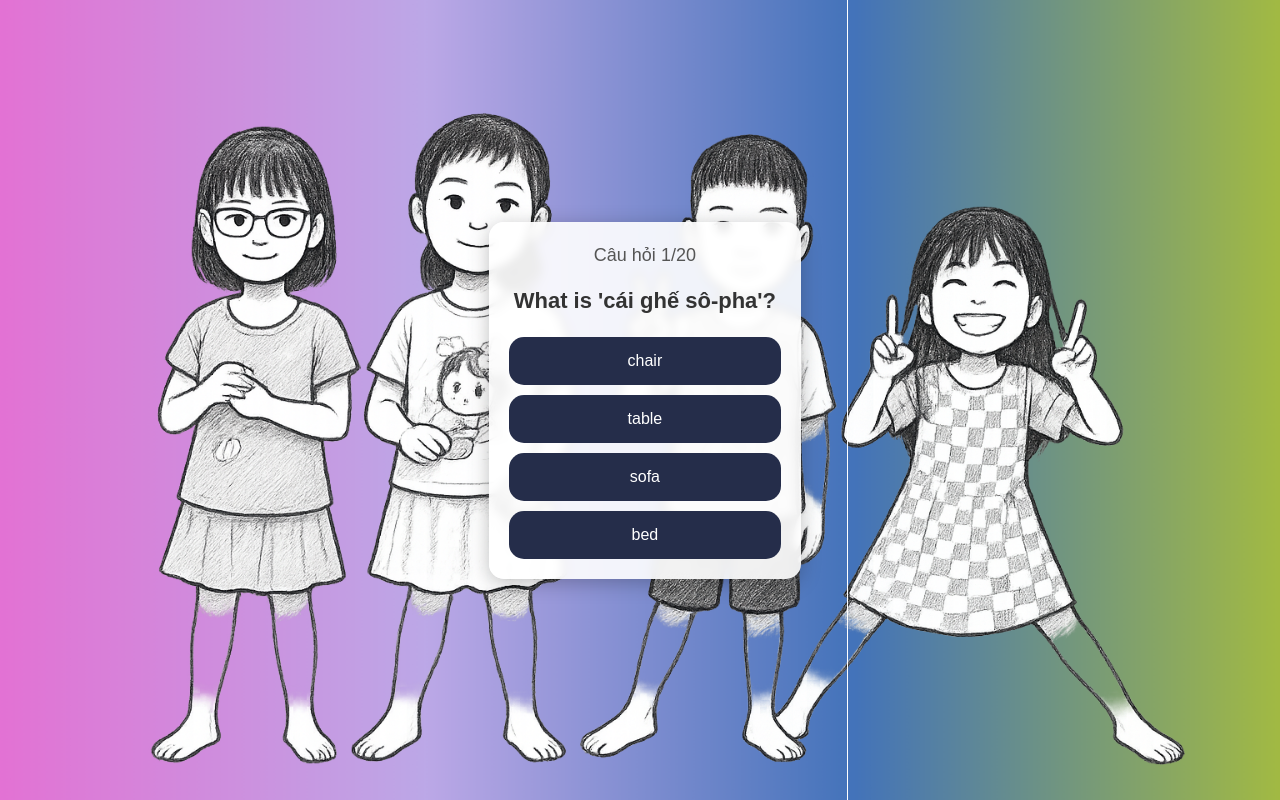
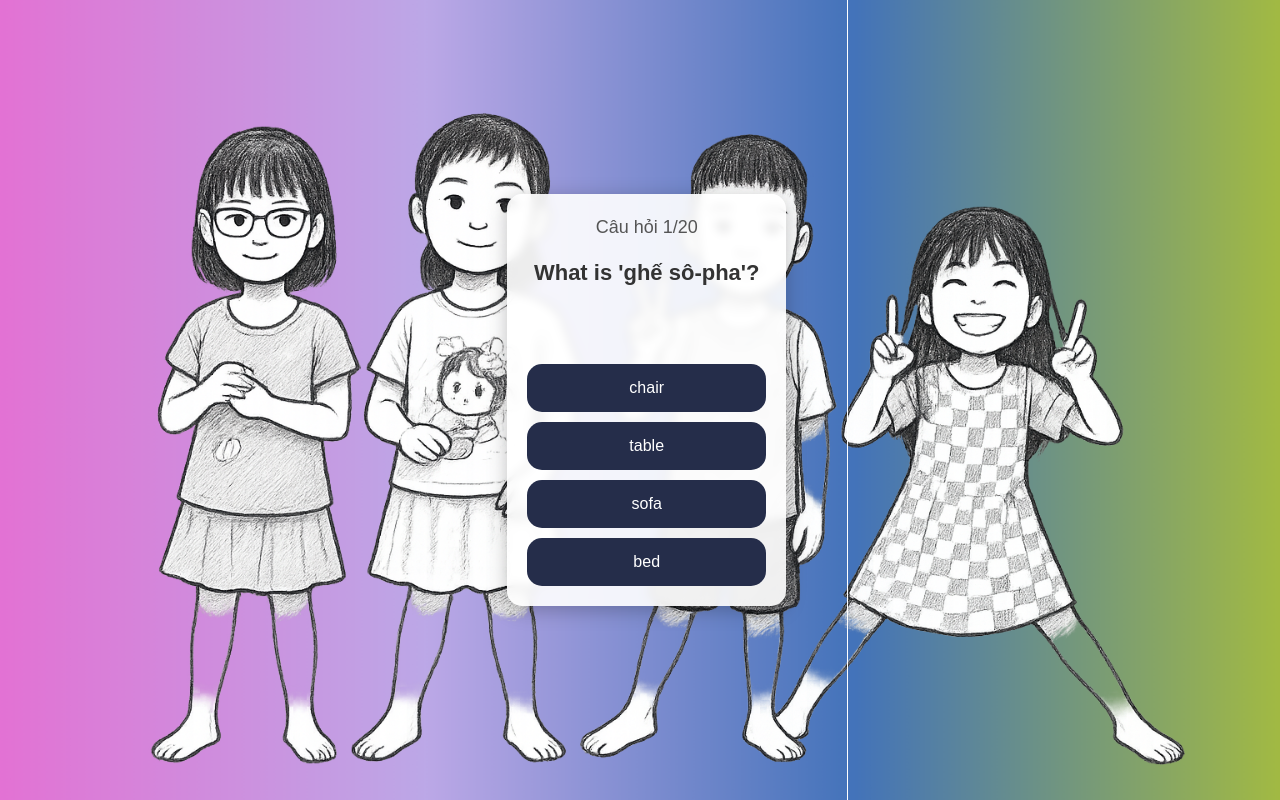
Before and after one commit to annhien-dev/my-quiz-app-for-angel, a React (Vite) app: page / in a window 1280 px wide. Built offline with nearby package versions, Linux system fonts and the light colour scheme.

Commit message:
thêm hint

```diff
--- a/src/App.css
+++ b/src/App.css
@@ -141,3 +141,35 @@ input:disabled {
   color: #333;
   font-weight: normal;
 }
+
+/* === PHẦN THÊM MỚI CHO CHỨC NĂNG GỢI Ý === */
+.hint-section {
+  margin-top: 15px;
+  min-height: 40px; /* Tạo khoảng trống để giao diện không bị giật khi hint xuất hiện */
+  display: flex;
+  justify-content: center;
+  align-items: center;
+}
+
+.hint-button {
+  background-color: #ffc107; /* Màu vàng cho nút Gợi ý nổi bật */
+  color: #212529; /* Màu chữ đen */
+  padding: 8px 16px;
+  font-size: 14px;
+  font-weight: bold;
+}
+
+.hint-button:hover {
+  background-color: #e0a800; /* Màu vàng đậm hơn khi di chuột */
+}
+
+.hint-text {
+  font-style: italic;
+  color: #6c757d; /* Màu xám */
+  background-color: #f8f9fa;
+  padding: 10px;
+  border-radius: 5px;
+  border: 1px dashed #ced4da;
+  width: 90%; /* Chiếm gần hết chiều rộng để dễ đọc */
+  margin: 0 auto; /* Căn giữa */
+}
--- a/src/App.jsx
+++ b/src/App.jsx
@@ -9,9 +9,11 @@ function App() {
   const [showScore, setShowScore] = useState(false);
   const [inputValue, setInputValue] = useState('');
 
-  // Cập nhật state để chứa cả phiên âm
   const [feedback, setFeedback] = useState({ message: '', type: '', phonetic: '' });
   const [isAnswered, setIsAnswered] = useState(false);
+
+  // PHẦN THÊM MỚI 1: Thêm state để quản lý việc hiển thị gợi ý
+  const [showHint, setShowHint] = useState(false);
 
   const handleAnswerSubmit = (submittedAnswer) => {
     if (isAnswered) return;
@@ -19,11 +21,11 @@ function App() {
 
     const currentQuizItem = quizData[currentQuestion];
     const correctAnswer = currentQuizItem.correctAnswer;
-    const phonetic = currentQuizItem.phonetic || ''; // Lấy phiên âm, nếu không có thì là chuỗi rỗng
+    const phonetic = currentQuizItem.phonetic || '';
 
     if (submittedAnswer.trim().toLowerCase() === correctAnswer.toLowerCase()) {
       setScore(score + 1);
-      setFeedback({ message: "Chúc mừng Tú Anh Angel!", type: 'correct', phonetic: phonetic });
+      setFeedback({ message: "Chúc mừng!", type: 'correct', phonetic: phonetic });
     } else {
       setFeedback({ message: "Sai rồi, cố gắng ở lần sau nhé!", type: 'incorrect', phonetic: phonetic });
     }
@@ -39,14 +41,21 @@ function App() {
         setShowScore(true);
       }
 
+      // PHẦN THÊM MỚI 2: Reset lại gợi ý khi sang câu mới
+      setShowHint(false);
       setIsAnswered(false);
-    }, 2500); // Tăng thời gian lên 2.5s để bé kịp đọc
+    }, 5000);
   };
 
   const handleRestartQuiz = () => {
     setCurrentQuestion(0);
     setScore(0);
     setShowScore(false);
+  };
+
+  // PHẦN THÊM MỚI 3: Hàm để bật gợi ý
+  const handleShowHint = () => {
+    setShowHint(true);
   };
 
   const currentQuestionData = quizData[currentQuestion];
@@ -66,9 +75,21 @@ function App() {
               <span>Câu hỏi {currentQuestion + 1}</span>/{quizData.length}
             </div>
             <div className="question-text">{currentQuestionData.question}</div>
+
+            {/* PHẦN THÊM MỚI 4: Hiển thị nút Gợi ý và nội dung gợi ý */}
+            <div className="hint-section">
+              {currentQuestionData.hint && !showHint && (
+                <button onClick={handleShowHint} className="hint-button">
+                  Xem Gợi ý
+                </button>
+              )}
+              {showHint && (
+                <p className="hint-text">Gợi ý: {currentQuestionData.hint}</p>
+              )}
+            </div>
           </div>
+
           <div className="answer-section">
-            {/* CẬP NHẬT PHẦN HIỂN THỊ THÔNG BÁO */}
             {feedback.message && (
               <div className={`feedback ${feedback.type === 'correct' ? 'feedback-correct' : 'feedback-incorrect'}`}>
                 {feedback.message}
--- a/src/questions.js
+++ b/src/questions.js
@@ -3,7 +3,7 @@
 export const quizData = [
   {
     "type": "multiple-choice",
-    "question": "What is 'cái ghế sô-pha'?",
+    "question": "What is 'ghế sô-pha'?",
     "options": "chair;table;sofa;bed",
     "correctAnswer": "sofa",
     "phonetic": "/ˈsoʊ.fə/"
@@ -11,6 +11,7 @@ export const quizData = [
   {
     "type": "fill-in-the-blank",
     "question": "What do you use to watch cartoons?",
+    "hint": "cartoons /ˈkɑː.tuːnz/ : phim hoạt hình",
     "options": "",
     "correctAnswer": "television",
     "phonetic": "/ˈtel.ə.vɪʒ.ən/"
@@ -25,6 +26,7 @@ export const quizData = [
   {
     "type": "fill-in-the-blank",
     "question": "What gives us light at night?",
+    "hint": "light /laɪt/ : ánh sáng",
     "options": "",
     "correctAnswer": "lamp",
     "phonetic": "/læmp/"
@@ -53,6 +55,7 @@ export const quizData = [
   {
     "type": "fill-in-the-blank",
     "question": "What do you cover yourself with when you sleep?",
+    "hint": "cover /ˈkʌvər/ → đắp, che phủ",
     "options": "",
     "correctAnswer": "blanket",
     "phonetic": "/ˈblæŋ.kɪt/"
@@ -95,6 +98,7 @@ export const quizData = [
   {
     "type": "fill-in-the-blank",
     "question": "What do you use with a knife to cut meat?",
+    "hint": "knife /naɪf/: dao, meat /miːt/: thịt",
     "options": "",
     "correctAnswer": "fork",
     "phonetic": "/fɔːrk/"
@@ -107,7 +111,7 @@ export const quizData = [
     "phonetic": "/pleɪt/"
   },
   {
-    "type": "ill-in-the-blank",
+    "type": "fill-in-the-blank",
     "question": "What do you use to wash your hands?",
     "options": "",
     "correctAnswer": "soap",
@@ -123,6 +127,7 @@ export const quizData = [
   {
     "type": "fill-in-the-blank",
     "question": "What do you use to dry your body?",
+    "hint": "dry /draɪ/: làm khô, lau khô, body /ˈbɒdi/: cơ thể",
     "options": "",
     "correctAnswer": "towel",
     "phonetic": "/taʊəl/"
@@ -130,6 +135,7 @@ export const quizData = [
   {
     "type": "multiple-choice",
     "question": "What do you look at to see yourself?",
+    "hint": "yourself /jɔːrˈself/: chính bạn, bản thân bạn",
     "options": "window;glass;picture;mirror",
     "correctAnswer": "mirror",
     "phonetic": "/ˈmɪr.ɚ/"
@@ -141,5 +147,4 @@ export const quizData = [
     "correctAnswer": "bathtub",
     "phonetic": "/ˈbæθ.tʌb/"
   }
-
 ];
```
